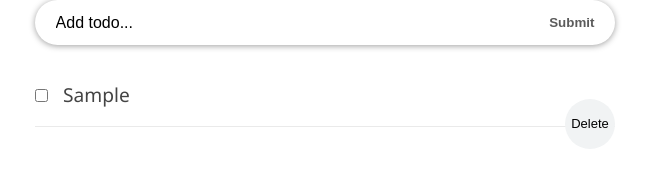
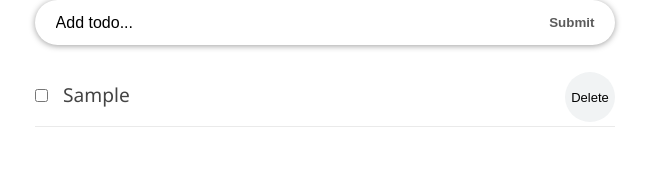
Before and after one commit to ConWinstone/react-todo-app, a React (Create React App) app: page / in a window 1280 px wide. Both pictures are taken after typing "Sample" into the empty fields and a click on the button "Submit". Shown: the part 296-482 px from the top of the page, without its empty margins (315-964 px from the left). Built offline with nearby package versions, Linux system fonts and the light colour scheme.

Commit message:
Updated all file to functions

```diff
--- a/src/components/TodoItem.js
+++ b/src/components/TodoItem.js
@@ -1,7 +1,20 @@
-import React from 'react'
+import React, { useState, useEffect } from 'react'
 
 //stylesheet
 import styles from './TodoItem.module.css'
+
+const TodoItem = (props) => {
+  const [editing, setEditing] = useState(false)
+
+  const handleEditing = () => {
+    setEditing(true)
+  }
+
+  const handleUpdatedDone = (event) => {
+    if (event.key === 'Enter') {
+      setEditing(false)
+    }
+  }
 
   const completedStyle = {
     fontStyle: 'italic',
@@ -10,61 +23,47 @@
     textDecoration: 'line-through',
   }
 
-class TodoItem extends React.Component {
-  state = {
-    editing: false,
-  }
+  const { completed, id, title } = props.todo
 
-  handleEditing = () => {
-    this.setState({
-      editing: true,
-    })
-  }
-
-  handleUpdatedDone = (event) => {
-    if (event.key === 'Enter') {
-      this.setState({ editing: false })
-    }
-  }
-
-  render() {
   let viewMode = {}
   let editMode = {}
 
-    if (this.state.editing) {
+  if (editing) {
     viewMode.display = 'none'
   } else {
     editMode.display = 'none'
   }
 
+  useEffect(() => {
+    return () => {
+      console.log('Cleaning up...')
+    }
+  }, [])
+
   return (
     <li className={styles.item}>
-        <div onDoubleClick={this.handleEditing} style={viewMode}>
+      <div onDoubleClick={handleEditing} style={viewMode}>
         <input
           type="checkbox"
           className={styles.checkbox}
-            checked={this.props.todo.completed}
-            onChange={() => this.props.handleChangeProps(this.props.todo.id)}
+          checked={completed}
+          onChange={() => props.handleChangeProps(id)}
         />
-          <span style={this.props.todo.completed ? completedStyle : null}>
-            {this.props.todo.title}
-          </span>
+        <button onClick={() => props.deleteTodoProps(id)}>Delete</button>
+        <span style={completed ? completedStyle : null}>{title}</span>
       </div>
-        <button onClick={() => this.props.deleteTodoProps(this.props.todo.id)}>
-          Delete
-        </button>
       <input
         type="text"
         style={editMode}
         className={styles.textInput}
-          value={this.props.todo.title}
+        value={title}
         onChange={(e) => {
-            this.props.setUpdate(e.target.value, this.props.todo.id)
+          props.setUpdate(e.target.value, id)
         }}
-          onKeyDown={this.handleUpdatedDone}
+        onKeyDown={handleUpdatedDone}
       />
     </li>
   )
 }
-}
+
 export default TodoItem
--- a/src/components/TodosList.js
+++ b/src/components/TodosList.js
@@ -1,24 +1,19 @@
 import React from 'react'
 import TodoItem from './TodoItem'
-class TodosList extends React.Component {
-  componentWillUnmount() {
-    console.log('Cleaning up...')
-  }
 
-  render(props) {
+const TodosList = (props) => {
   return (
     <ul>
-        {this.props.todos.map((todo) => (
+      {props.todos.map((todo) => (
         <TodoItem
           key={todo.id}
           todo={todo}
-            handleChangeProps={this.props.handleChangeProps}
-            deleteTodoProps={this.props.deleteTodoProps}
-            setUpdate={this.props.setUpdate}
+          handleChangeProps={props.handleChangeProps}
+          deleteTodoProps={props.deleteTodoProps}
+          setUpdate={props.setUpdate}
         />
       ))}
     </ul>
   )
 }
-}
 export default TodosList
```
Lines whose indentation alone changed are shown as unchanged.
